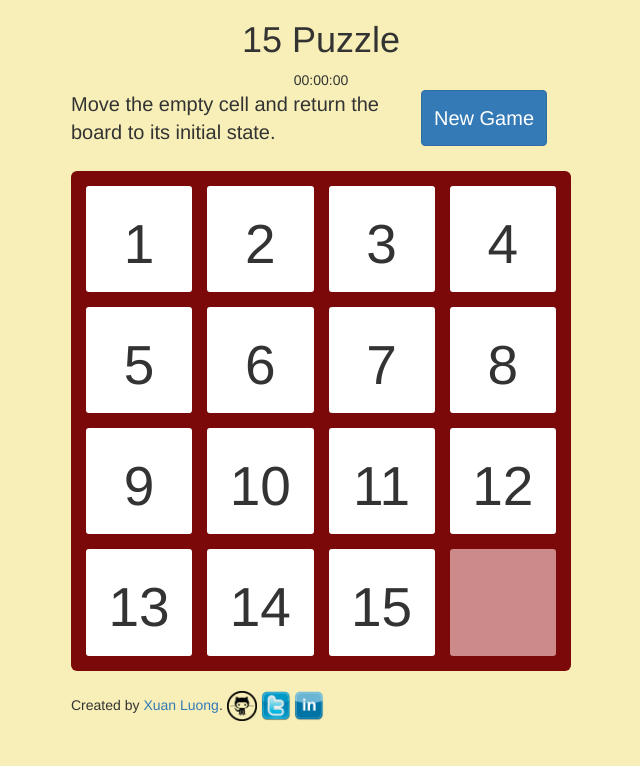
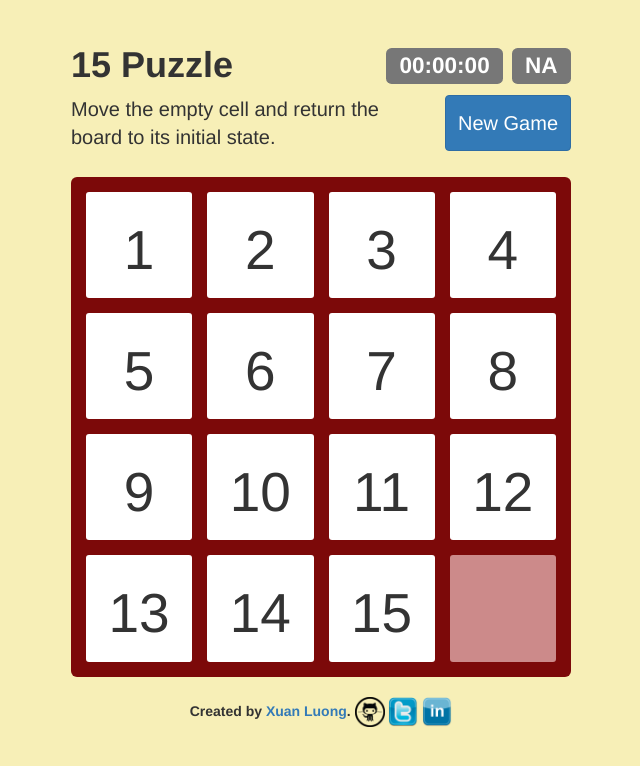
Before and after one commit to seanluong/15-puzzle, a plain HTML site: page index.html in a window 1280 px wide. Shown: the whole page, without its empty margins (319-959 px from the left). Drawn offline with nearby package versions, Linux system fonts and the light colour scheme; some packages are replaced by stand-ins of ours.

Commit message:
Restructure the layout

```diff
--- a/css/style.css
+++ b/css/style.css
@@ -11,23 +11,35 @@ body {
 
 #header {
 	text-align: center;
+	margin-bottom: 25px;
+	vertical-align: bottom;
+}
+
+#title {
+	font-weight: bolder;
+	float: left;
+}
+
+#stats {
+	float: right;
 }
 
 #controls {
+	font-size: 18px;
 	margin-bottom: 25px;
-	font-size: 18px;
 }
 
 #new-game {
 	font-size: 20px;
 	line-height: 42px;
-	/*float: right;*/
+	float: right;
 }
 
 #summary {
 	float: left;
 	width: 70%;
 	font-size: 20px;
+	margin-bottom: 25px;
 }
 
 #board-container {
@@ -38,7 +50,7 @@ body {
 	border-radius: 6px;
 	padding: 15px;
 	box-sizing: border-box;
-	/*margin-top: 40px;*/
+	clear: both;
 }
 
 #board {
@@ -66,7 +78,8 @@ body {
 }
 
 #author {
-	text-align: justify;
+	text-align: center;
+	font-weight: bold;
 }
 
 .my-cell {
--- a/index.html
+++ b/index.html
@@ -13,16 +13,21 @@
 	</head>
 	<body ng-controller="gameController" ng-keydown="handleKeyDown($event)">
 		<div id="header">
-			<h1>15 Puzzle</h1>
-			<span id="clock">00:00:00</span>
+			<h1 id="title">15 Puzzle</h1>
+			<h2 id="stats">
+				<span class="label label-default" id="clock">00:00:00</span>
+				<span class="label label-default" id="best-time">NA</span>
+			</h2>
 		</div>
 
 		<div id="main">
 			<div id="controls">
-				<span id="summary">
+				<div id="summary">
 					Move the empty cell and return the board to its initial state.
-				</span>
-				<button id="new-game" class="btn btn-primary right" ng-click="newGame()">New Game</button>
+				</div>
+				<button id="new-game" class="btn btn-primary right" ng-click="newGame()">
+					New Game
+				</button>
 			</div>
 			<div id="board-container">
 				<div id="board">
```
